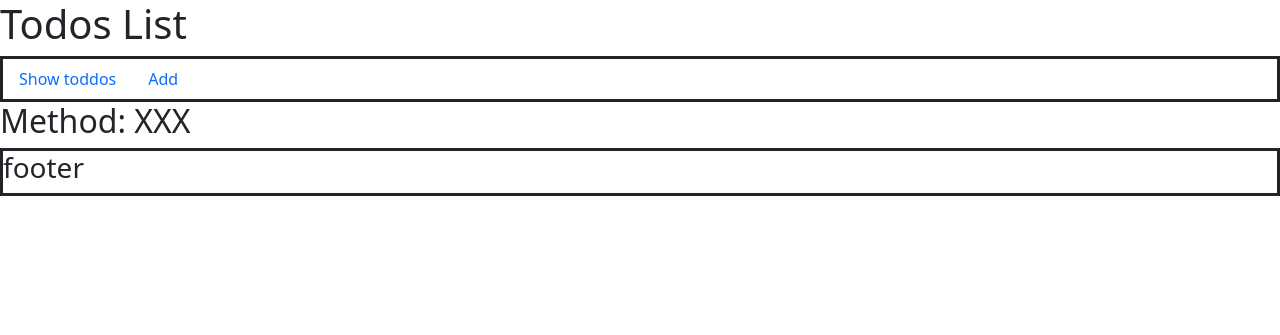
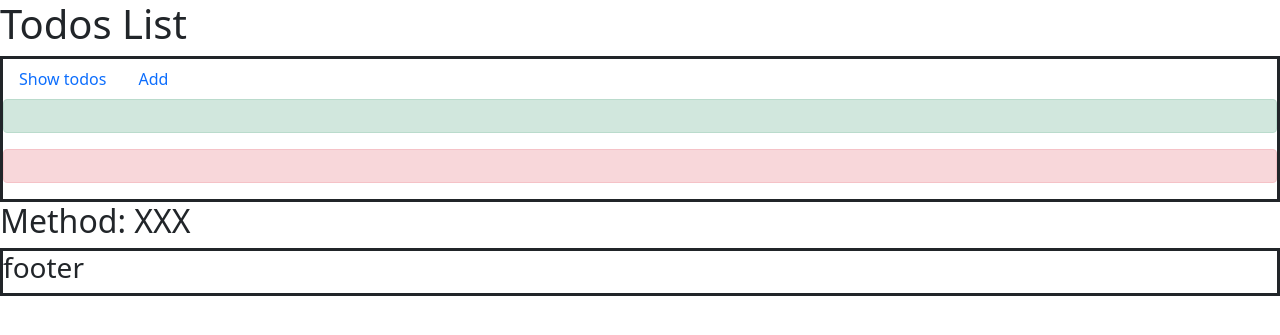
Before and after one commit to muhammad-medhat/Codeigniter_TodoList, a CodeIgniter 4 app: template app/Views/todo_list.php in a window 1280 px wide. Shown: the top 335 px of the page. Run offline with PHP 8.4 and a stand-in for CodeIgniter, Linux system fonts and the light colour scheme; the template is opened without the code that fills it, so the values that code supplies are empty; some libraries are stand-ins or nearby versions.

Commit message:
fix: update

```diff
--- a/app/Views/layouts/inc/header.php
+++ b/app/Views/layouts/inc/header.php
@@ -1,7 +1,7 @@
 <nav>
     <ul class="nav">
-        <li class="nav-item"><a class="nav-link" href=<?= base_url('todos') ?> >Show toddos</a></li>
-        <li class="nav-item"><a class="nav-link" href=<?= base_url('todos/insert') ?> >Add</a></li>
+        <li class="nav-item"><?= anchor(base_url('todos'),'Show todos', 'class="nav-link"'  )?>
+        <li class="nav-item"><?= anchor(base_url('todos/insert'), 'Add', 'class="nav-link"' )?>
     </ul>
 </nav>
 
@@ -10,3 +10,13 @@
         <?= $alert->message?>
     </div>
 <?php } ?>
+<?php if(session()->get('success')){ ?>
+    <div class="alert alert-success">
+        <?= session()->get('success')?>
+    </div>
+<?php } ?>
+<?php if(session()->get('error')){ ?>
+    <div class="alert alert-danger">
+        <?= session()->get('error')?>
+    </div>
+<?php } ?>
--- a/app/Views/todo_list.php
+++ b/app/Views/todo_list.php
@@ -31,17 +31,9 @@
 
 </div>
 
-<div class="pagination">
+<div class="text-center m-t-1">
         <?= $pager->links()?>
-    </div>
-    <!-- <div class="g1">
-        <h4>group1</h4>
-            <?php //= $pager->links('group1') ?>
-    </div>
-    <div class="g2">
-        <h4>group2</h4>
-    <?php //= $pager->simpleLinks('group2') ?>
-    </div> -->
+</div>
 
 
 
```
Also changed, not shown: app/Controllers/Todos.php (+14 -26 lines).
